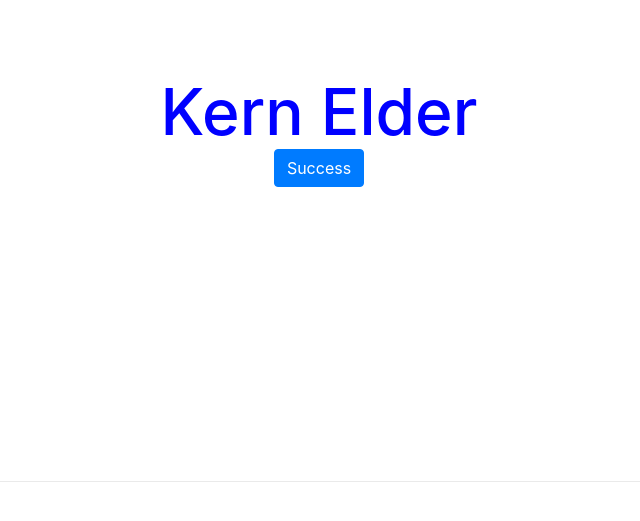
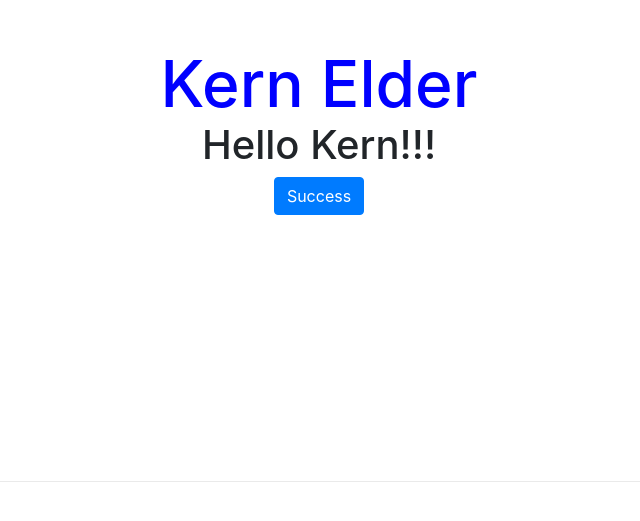
Before and after one commit to Kelel1/portfolioSite, a Next.js app: page / in a window 1280 px wide. Shown: the part 219-740 px from the top of the page, without its empty margins (321-961 px from the left). Built offline with nearby package versions, Linux system fonts and the light colour scheme.

Commit message:
add NavBar component

```diff
--- /dev/null
+++ b/components/NavBar.js
@@ -0,0 +1,12 @@
+import react from 'react'
+import useState from 'react'
+
+const NavBar = () => {
+    return (
+        <h1>
+            Hello Kern!!!
+        </h1>
+    )
+}
+
+export default NavBar
--- a/pages/index.js
+++ b/pages/index.js
@@ -1,5 +1,6 @@
 import Head from 'next/head'
-import Button from 'react-bootstrap/Button';
+import Button from 'react-bootstrap/Button'
+import NavBar from '../components/NavBar'
 
 export default function Home() {
   return (
@@ -12,6 +13,7 @@ export default function Home() {
         <h2 className="title">
           Kern Elder
         </h2>
+        <NavBar/>
         <Button className="btn btn-primary">Success</Button>{' '}
       </main>
 
```
